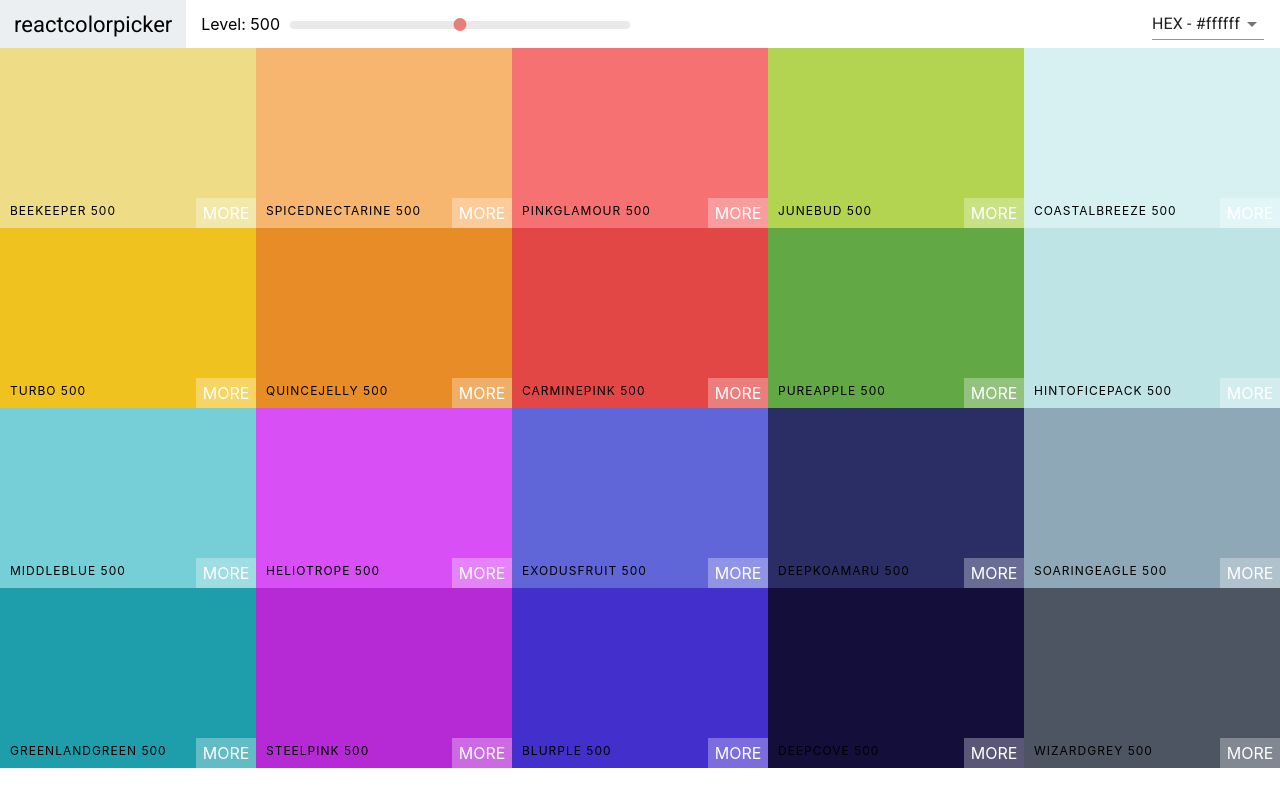
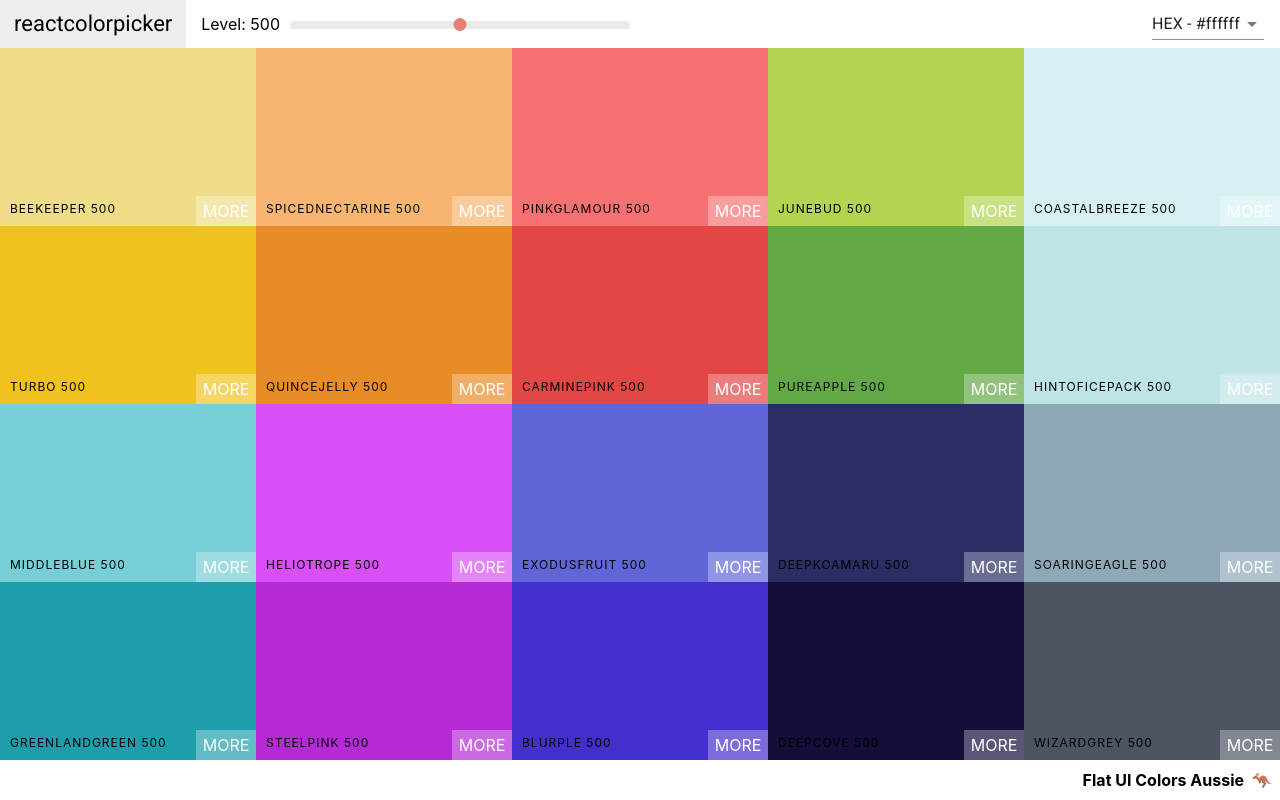
Before and after one commit to hitzu1001/Color-Master, a React (Create React App) app: page / in a window 1280 px wide. Built offline with nearby package versions, Linux system fonts and the light colour scheme.

Commit message:
Add palette footer

```diff
--- a/src/Palette.css
+++ b/src/Palette.css
@@ -1,7 +1,23 @@
 .Palette {
   height: 100vh;
+  display: flex;
+  flex-direction: column;
 }
 
 .Palette-colors {
   height: 90%;
 }
+
+.Palette-footer {
+  background-color: white;
+  height: 5vh;
+  display: flex;
+  justify-content: flex-end;
+  align-items: center;
+  font-weight: bold;
+}
+
+.emoji {
+  font-size: 1rem;
+  margin: 0 0.5rem;
+}
--- a/src/Palette.js
+++ b/src/Palette.js
@@ -19,10 +19,10 @@
   }
 
   render() {
-    const { colors } = this.props.palette;
+    const { colors, paletteName, emoji } = this.props.palette;
     const { level, format } = this.state;
     const colorBox = colors[level].map(color => (
-      <ColorBox background={color[format]} name={color.name} />
+      <ColorBox background={color[format]} name={color.name} key={color.id}/>
     ));
     return (
       <div className='Palette'>
@@ -34,7 +34,10 @@
         <div className='Palette-colors'>
           {colorBox}
         </div>
-        {/* footer */}
+        <footer className='Palette-footer'>
+          {paletteName.paletteName}
+          <span className='emoji'>{emoji}</span>
+        </footer>
       </div>
     );
   }
--- a/src/seedColors.js
+++ b/src/seedColors.js
@@ -109,7 +109,8 @@
   {
     paletteName: "Flat UI Colors Aussie",
     id: "flat-ui-colors-aussie",
-    emoji: "🇦🇺",
+    // emoji: "🇦🇺",
+    emoji: "🦘",
     colors: [
       { name: "Beekeeper", color: "#f6e58d" },
       { name: "SpicedNectarine", color: "#ffbe76" },
```
